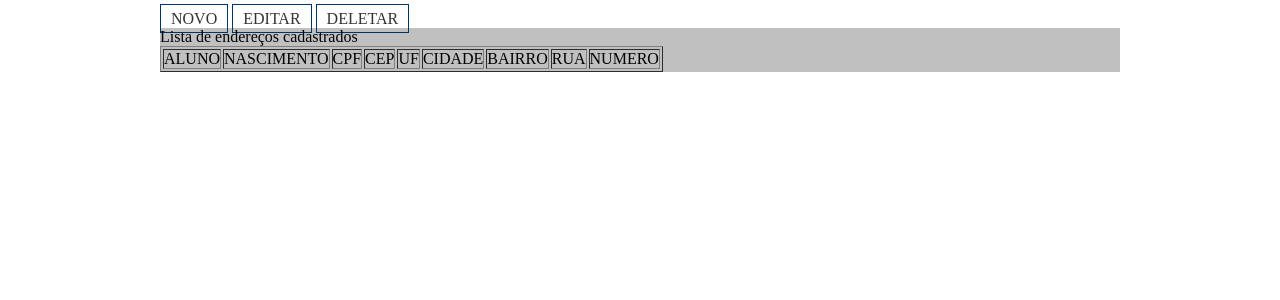
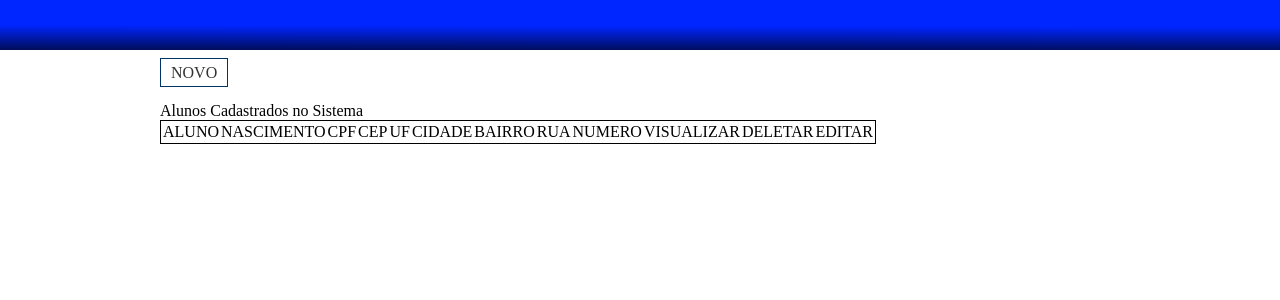
Before and after one commit to Virtual-e/virtual-e, a PHP site: page /sistema/visao/aluno/index.php in a window 1280 px wide. Shown: the top 300 px of the page. Run offline with PHP 8.4, Linux system fonts and the light colour scheme; data that the repository does not hold is empty.

Commit message:
Finalizando dia 1:53 da manhã view aluno em 30%

```diff
--- a/nbproject/private/private.xml
+++ b/nbproject/private/private.xml
@@ -4,7 +4,11 @@
     <open-files xmlns="http://www.netbeans.org/ns/projectui-open-files/2">
         <group>
             <file>file:/var/www/html/virtual-e/sistema/visao/aluno/frmAluno.php</file>
+            <file>file:/var/www/html/virtual-e/sistema/visao/aluno/index.php</file>
+            <file>file:/var/www/html/virtual-e/sistema/modelo/aluno/ClassAluno.php</file>
+            <file>file:/var/www/html/virtual-e/sistema/visao/aluno/_viewAluno.php</file>
             <file>file:/var/www/html/virtual-e/sistema/modelo/endereco/ClassEndereco.php</file>
+            <file>file:/var/www/html/virtual-e/sistema/config/ClassConecta.php</file>
             <file>file:/var/www/html/virtual-e/sistema/include/css/estilo.css</file>
         </group>
     </open-files>
--- a/sistema/include/css/estilo.css
+++ b/sistema/include/css/estilo.css
@@ -37,10 +37,36 @@ ul#nav-aba li a
 }
 #deletar{background: #ccc;}
 #editar{background:white; }
-#listar{background: silver;}
+#listar{background: white;}
 #novo { background:#333; }
 
 .aba
 {
     display: none;
+    padding-top: 20px;
 }
+table tbody tr:nth-child(even) {
+background:lightgray;
+cursor: pointer;
+}
+table tbody tr:nth-child(even):hover {
+background: white ;
+cursor: pointer;
+color: black;
+}
+table
+{
+    border: solid 1px activecaption;
+
+    cursor: pointer;
+}
+td
+{
+    text-align: center;
+}
+#barra-cima
+{
+    height: 50px;
+    width: 100%;
+    color: white;
+}
--- a/sistema/modelo/endereco/ClassEndereco.php
+++ b/sistema/modelo/endereco/ClassEndereco.php
@@ -186,7 +186,9 @@ class ClassEndereco {
                 echo"<td>".$bai_nome."</td>";
                 echo"<td>".$end_rua."</td>";
                 echo"<td>".$end_numero."</td>";
-
+                echo"<td><a href='#'><img id=#lupa src=../../include/imagens/visualizar.png height=30 width=30 title=Visualizar></a> ";
+                echo"<td><a href='#'><img id=#lupa src=../../include/imagens/deletar.png height=30 width=30 title=Deletar></a> ";
+                echo"<td><a href='#'><img id=#lupa src=../../include/imagens/editar.png height=30 width=30 title=editar></a> ";
             }
             echo "</tr>";
         }
--- a/sistema/visao/aluno/frmAluno.php
+++ b/sistema/visao/aluno/frmAluno.php
@@ -19,22 +19,22 @@
         </script>
     </head>
     <body>
+        <img id="barra-cima" src="../../include/imagens/barracima.png"/>
         <div id="cadastros">
             <ul id="nav-aba">
                 <li><a href="#novo">NOVO</a></li>
-                <li><a href="#editar">EDITAR</a></li>
-                <li><a href="#deletar">DELETAR</a></li>
+
             </ul>
             <div id="listar" class="aba">
                 <!--aqui vai ser listado os alunos cadastrados -->
-                Lista de endereços cadastrados
+                Alunos Cadastrados no Sistema
                 <?php
                 include './_viewAluno.php';
 
                 $viewAluno = new _viewAluno();
                 ?>
-                <table id="tabela" border="1">
-                    <tr><td>ALUNO</td><td>NASCIMENTO</td><td>CPF</td><td>CEP</td><td>UF</td><td>CIDADE</td><td>BAIRRO</td><td>RUA</td><td>NUMERO</td></tr>
+                <table id="tabela">
+                    <tr><td>ALUNO</td><td>NASCIMENTO</td><td>CPF</td><td>CEP</td><td>UF</td><td>CIDADE</td><td>BAIRRO</td><td>RUA</td><td>NUMERO</td><td>VISUALIZAR</td><td>DELETAR</td><td>EDITAR</td></tr>
 
                  <?php   $viewAluno->listarEndereco(); ?>
 
--- a/sistema/visao/aluno/index.php
+++ b/sistema/visao/aluno/index.php
@@ -18,5 +18,6 @@
         <?php
             include './frmAluno.php';
         ?>
+
     </body>
 </html>
```
Also changed, not shown: sistema/include/imagens/barracima.png (added), sistema/include/imagens/deletar.png (added), sistema/include/imagens/editar.png (added), sistema/include/imagens/visualizar.png (added).
